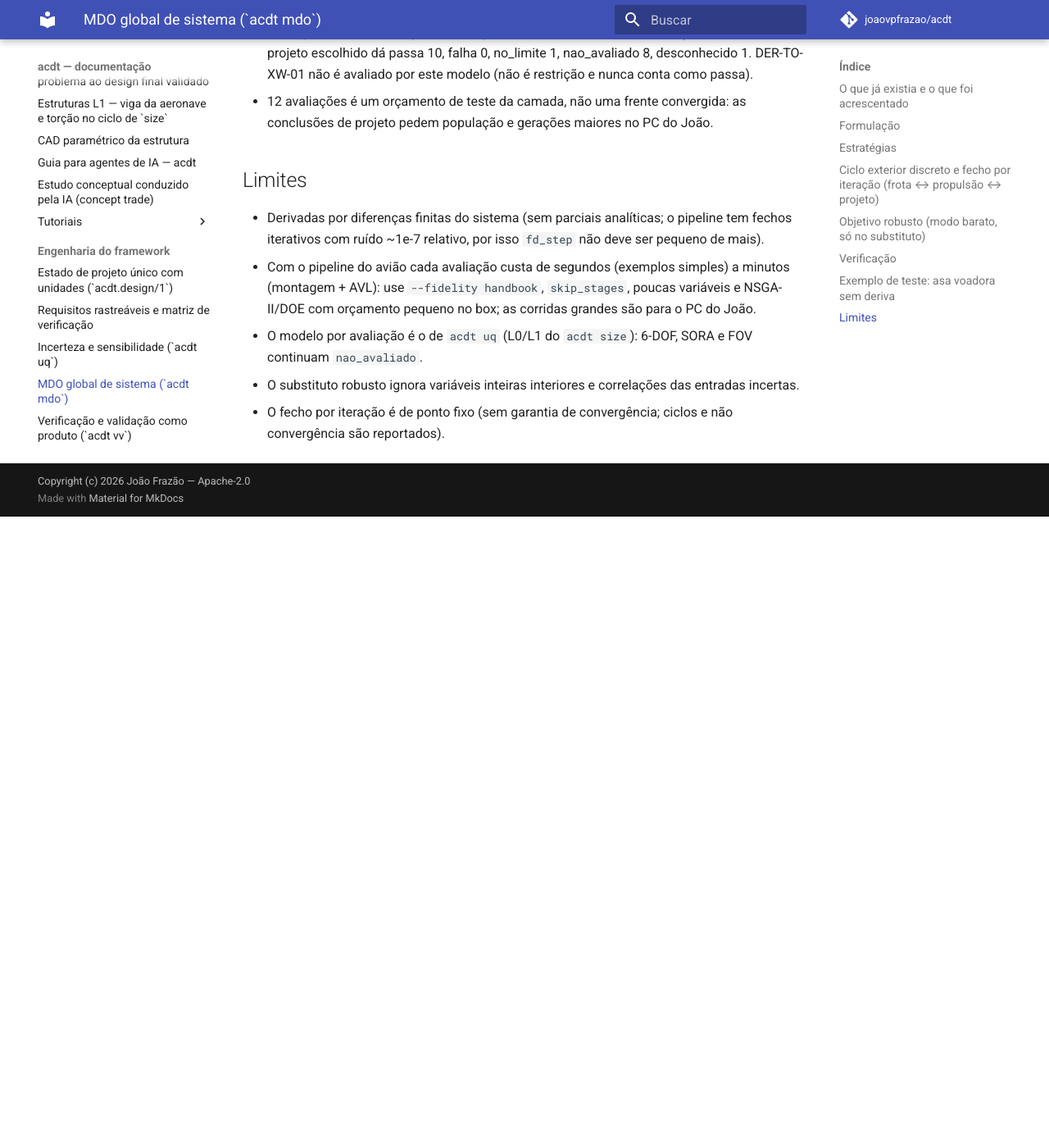
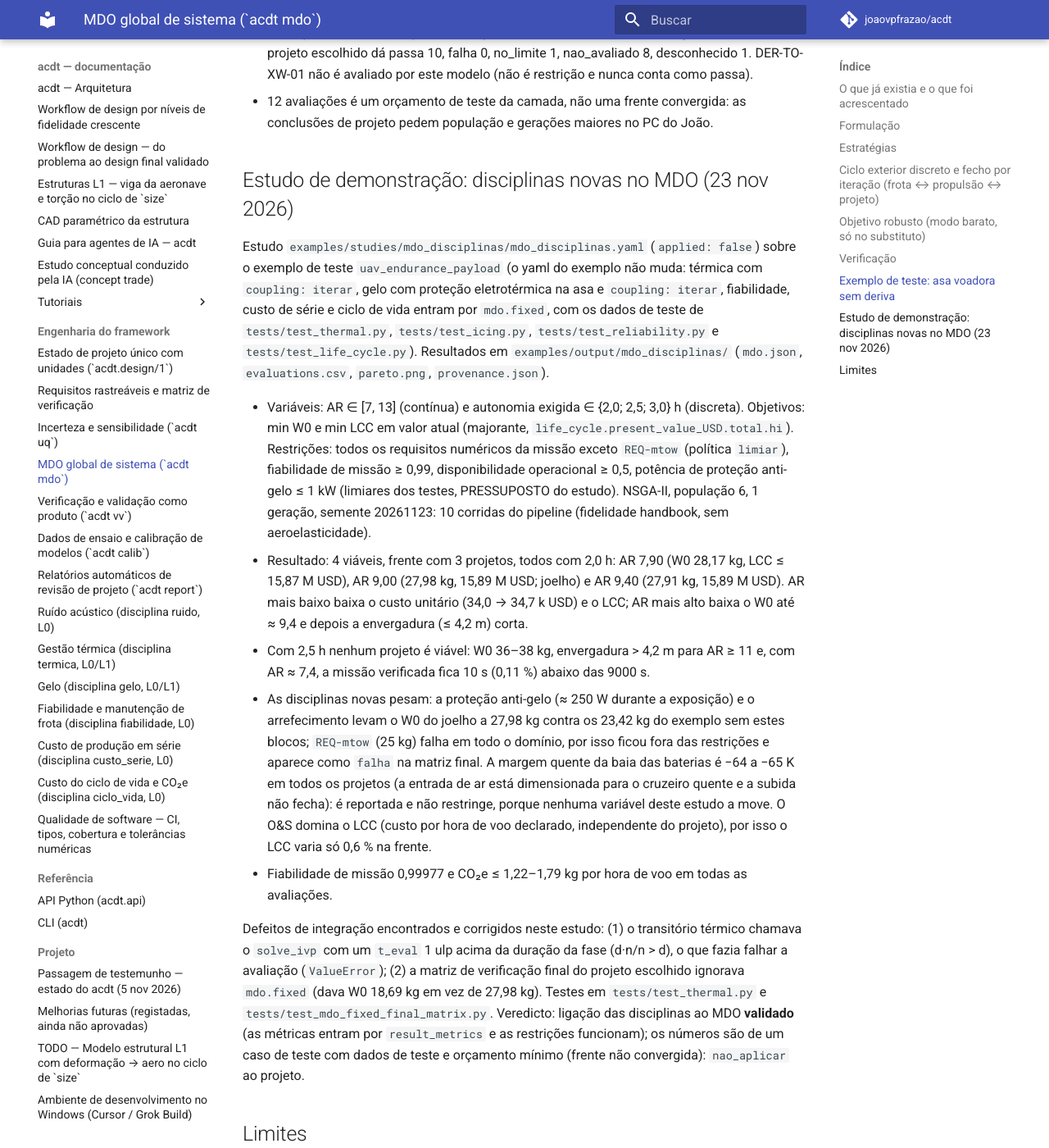
Before and after one commit to joaovpfrazao/acdt, an MkDocs documentation site: the page built from docs/MDO.md, in a window 1280 px wide and 1400 px high, scrolled down 5108 px. Shown: the whole window at 82% size. Built offline with MkDocs 1.6.1 and Material for MkDocs 9.7.7, drawn with Linux system fonts in a browser that asks for light colours; comment, search, counter and statistics services are not loaded; before the commit the page ends 5738 px from its top, so only the background shows below that.

Commit message:
MDO de demonstração com as disciplinas novas (applied: false): estudo, resultados e docs

```diff
--- a/docs/HANDOFF.md
+++ b/docs/HANDOFF.md
@@ -2046,3 +2046,6 @@ A queda do worker na CI Ubuntu era o `--timeout=900` (método thread → `os._ex
 ## `thinwalled.solve` vectorizado (23 nov 2026, ramo `thinwalled-vectorizado`)
 
 Secção multicélula de Megson 5,4× mais rápida (2,05 → 0,38 ms por secção): idealização e sistema vectorizados, LU em vez de SVD quando o sistema é quadrado depois de retirar a linha de nó redundante (`lstsq` como recurso). Mesmos resultados (regressão contra a referência congelada, 10⁻⁹). Teste pesado da asa voadora 281 → 174 s. Pormenor em [QUALIDADE.md](QUALIDADE.md).
+## MDO de sistema com as disciplinas novas (23 nov 2026, ramo `mdo-global-disciplinas`)
+
+Estudo `examples/studies/mdo_disciplinas` (`applied: false`), resultados em `examples/output/mdo_disciplinas`. Frente de 3 projetos (2,0 h, AR 7,9–9,4, W0 27,9–28,2 kg). Corrigidos o `t_eval` do transitório térmico e a matriz final do MDO que ignorava `mdo.fixed`. Margem quente da baia −64 K em todo o domínio e `REQ-mtow` falha com a proteção anti-gelo: ficam como achados do caso de teste. Pormenor em [MDO.md](MDO.md).
--- a/docs/MDO.md
+++ b/docs/MDO.md
@@ -154,6 +154,39 @@ examples/mdo/uav150_tailless_mdo.yaml -o /workspace/mdo_tailless`; ficheiros for
 * 12 avaliações é um orçamento de teste da camada, não uma frente convergida: as conclusões de projeto pedem
   população e gerações maiores no PC do João.
 
+## Estudo de demonstração: disciplinas novas no MDO (23 nov 2026)
+
+Estudo `examples/studies/mdo_disciplinas/mdo_disciplinas.yaml` (`applied: false`) sobre o exemplo de teste
+`uav_endurance_payload` (o yaml do exemplo não muda: térmica com `coupling: iterar`, gelo com proteção eletrotérmica
+na asa e `coupling: iterar`, fiabilidade, custo de série e ciclo de vida entram por `mdo.fixed`, com os dados de teste
+de `tests/test_thermal.py`, `tests/test_icing.py`, `tests/test_reliability.py` e `tests/test_life_cycle.py`).
+Resultados em `examples/output/mdo_disciplinas/` (`mdo.json`, `evaluations.csv`, `pareto.png`, `provenance.json`).
+
+* Variáveis: AR ∈ [7, 13] (contínua) e autonomia exigida ∈ {2,0; 2,5; 3,0} h (discreta). Objetivos: min W0 e min
+  LCC em valor atual (majorante, `life_cycle.present_value_USD.total.hi`). Restrições: todos os requisitos numéricos
+  da missão exceto `REQ-mtow` (política `limiar`), fiabilidade de missão ≥ 0,99, disponibilidade operacional ≥ 0,5,
+  potência de proteção anti-gelo ≤ 1 kW (limiares dos testes, PRESSUPOSTO do estudo). NSGA-II, população 6, 1
+  geração, semente 20261123: 10 corridas do pipeline (fidelidade handbook, sem aeroelasticidade).
+* Resultado: 4 viáveis, frente com 3 projetos, todos com 2,0 h: AR 7,90 (W0 28,17 kg, LCC ≤ 15,87 M USD),
+  AR 9,00 (27,98 kg, 15,89 M USD; joelho) e AR 9,40 (27,91 kg, 15,89 M USD). AR mais baixo baixa o custo unitário
+  (34,0 → 34,7 k USD) e o LCC; AR mais alto baixa o W0 até ≈ 9,4 e depois a envergadura (≤ 4,2 m) corta.
+* Com 2,5 h nenhum projeto é viável: W0 36–38 kg, envergadura > 4,2 m para AR ≥ 11 e, com AR ≈ 7,4, a missão
+  verificada fica 10 s (0,11 %) abaixo das 9000 s.
+* As disciplinas novas pesam: a proteção anti-gelo (≈ 250 W durante a exposição) e o arrefecimento levam o W0 do
+  joelho a 27,98 kg contra os 23,42 kg do exemplo sem estes blocos; `REQ-mtow` (25 kg) falha em todo o domínio,
+  por isso ficou fora das restrições e aparece como `falha` na matriz final. A margem quente da baia das baterias é
+  −64 a −65 K em todos os projetos (a entrada de ar está dimensionada para o cruzeiro quente e a subida não fecha):
+  é reportada e não restringe, porque nenhuma variável deste estudo a move. O O&S domina o LCC (custo por hora de
+  voo declarado, independente do projeto), por isso o LCC varia só 0,6 % na frente.
+* Fiabilidade de missão 0,99977 e CO₂e ≤ 1,22–1,79 kg por hora de voo em todas as avaliações.
+
+Defeitos de integração encontrados e corrigidos neste estudo: (1) o transitório térmico chamava o `solve_ivp` com
+um `t_eval` 1 ulp acima da duração da fase (d·n/n > d), o que fazia falhar a avaliação (`ValueError`); (2) a matriz
+de verificação final do projeto escolhido ignorava `mdo.fixed` (dava W0 18,69 kg em vez de 27,98 kg). Testes em
+`tests/test_thermal.py` e `tests/test_mdo_fixed_final_matrix.py`. Veredicto: ligação das disciplinas ao MDO
+**validado** (as métricas entram por `result_metrics` e as restrições funcionam); os números são de um caso de teste
+com dados de teste e orçamento mínimo (frente não convergida): `nao_aplicar` ao projeto.
+
 ## Limites
 
 * Derivadas por diferenças finitas do sistema (sem parciais analíticas; o pipeline tem fechos iterativos com ruído
--- /dev/null
+++ b/examples/output/mdo_disciplinas/LEIA-ME.md
@@ -0,0 +1,7 @@
+# MDO de demonstração com as disciplinas novas (applied: false)
+
+Gerado em 23 nov 2026 por
+`acdt mdo examples/uav_endurance_payload.yaml --spec examples/studies/mdo_disciplinas/mdo_disciplinas.yaml -o examples/output/mdo_disciplinas --workers 3`
+(proveniência completa em `provenance.json`). Os blocos `fixed` são dados de teste dos testes unitários, não dados de
+projeto. **applied: false** — o exemplo e o seu yaml não mudam. Análise em docs/MDO.md («Estudo de demonstração:
+disciplinas novas no MDO»).
```
Also changed, not shown: CAPABILITIES.md (+6 -0 lines), examples/output/mdo_disciplinas/mdo.md (added, +63 -0 lines), examples/output/mdo_disciplinas/verification_matrix.md (added, +33 -0 lines), 7 other files.
